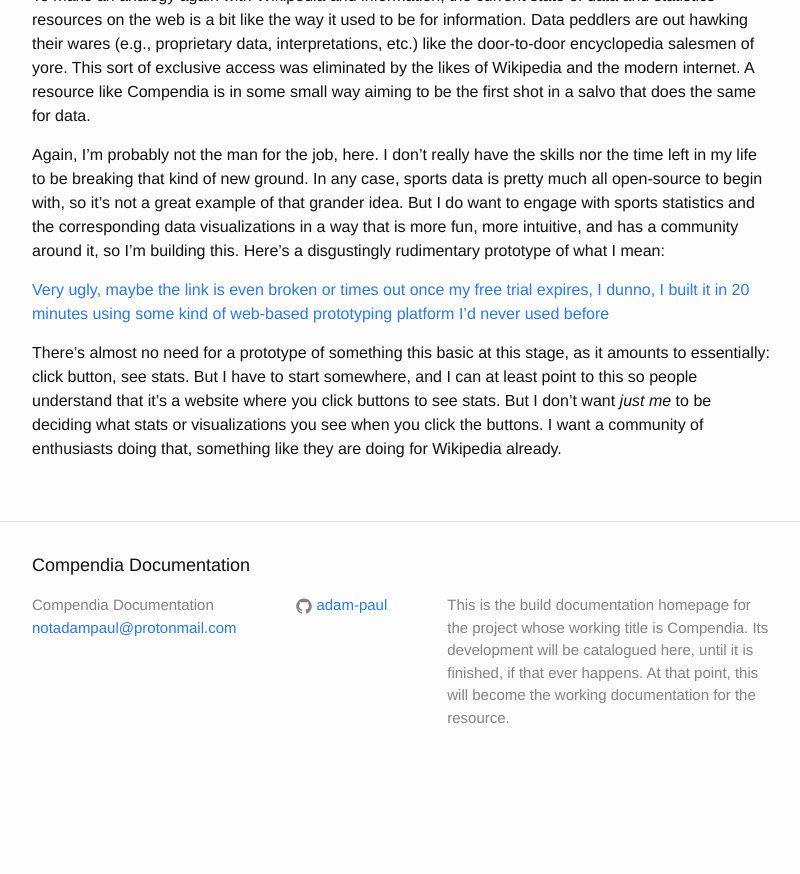
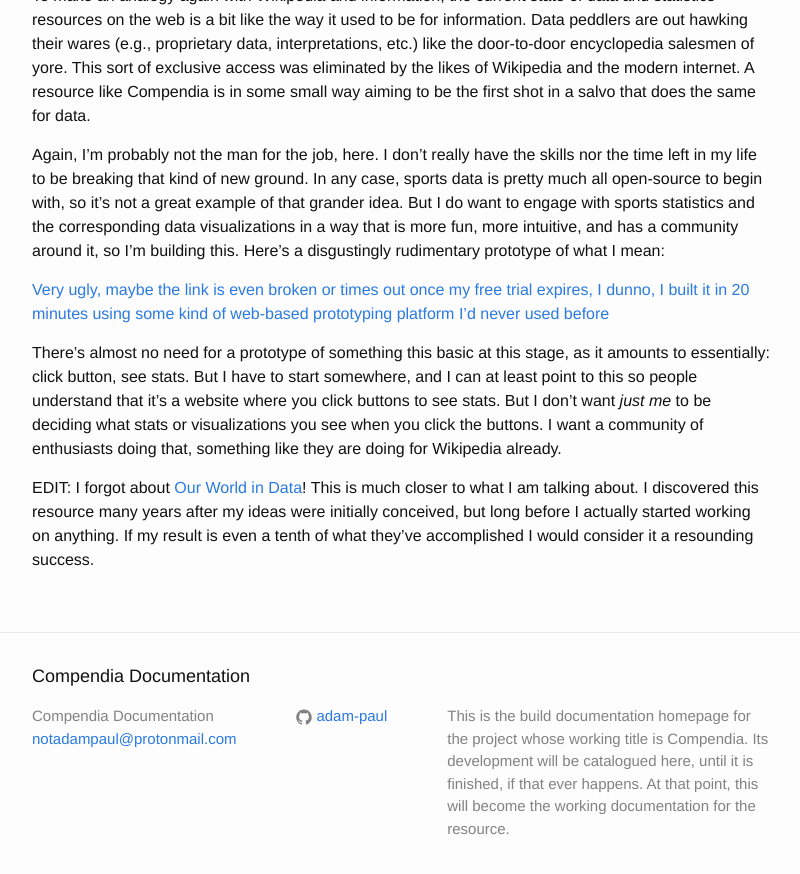
Before and after one commit to adam-paul/compendia, a Jekyll site: the page built from _posts/2022-02-02-prototype.md, in a window 1280 px wide and 900 px high, scrolled down 771 px. Shown: the top 874 px of the window, without its empty margins (238-1038 px from the left). Built offline with Jekyll 4.4.1, drawn with Linux system fonts in a browser that asks for light colours; before the commit the page ends 1560 px from its top, so only the background shows below that.

Commit message:
adding our world in data to links

```diff
--- a/_posts/2022-02-02-prototype.md
+++ b/_posts/2022-02-02-prototype.md
@@ -56,3 +56,8 @@
 But I don't want *just me* to be deciding what stats or visualizations you see when you click
 the buttons. I want a community of enthusiasts doing that, something like they are doing
 for Wikipedia already.
+
+EDIT: I forgot about [Our World in Data](https://ourworldindata.org/)! This is much closer to
+what I am talking about. I discovered this resource many years after my ideas were initially
+conceived, but long before I actually started working on anything. If my result is even a
+tenth of what they've accomplished I would consider it a resounding success.
```
